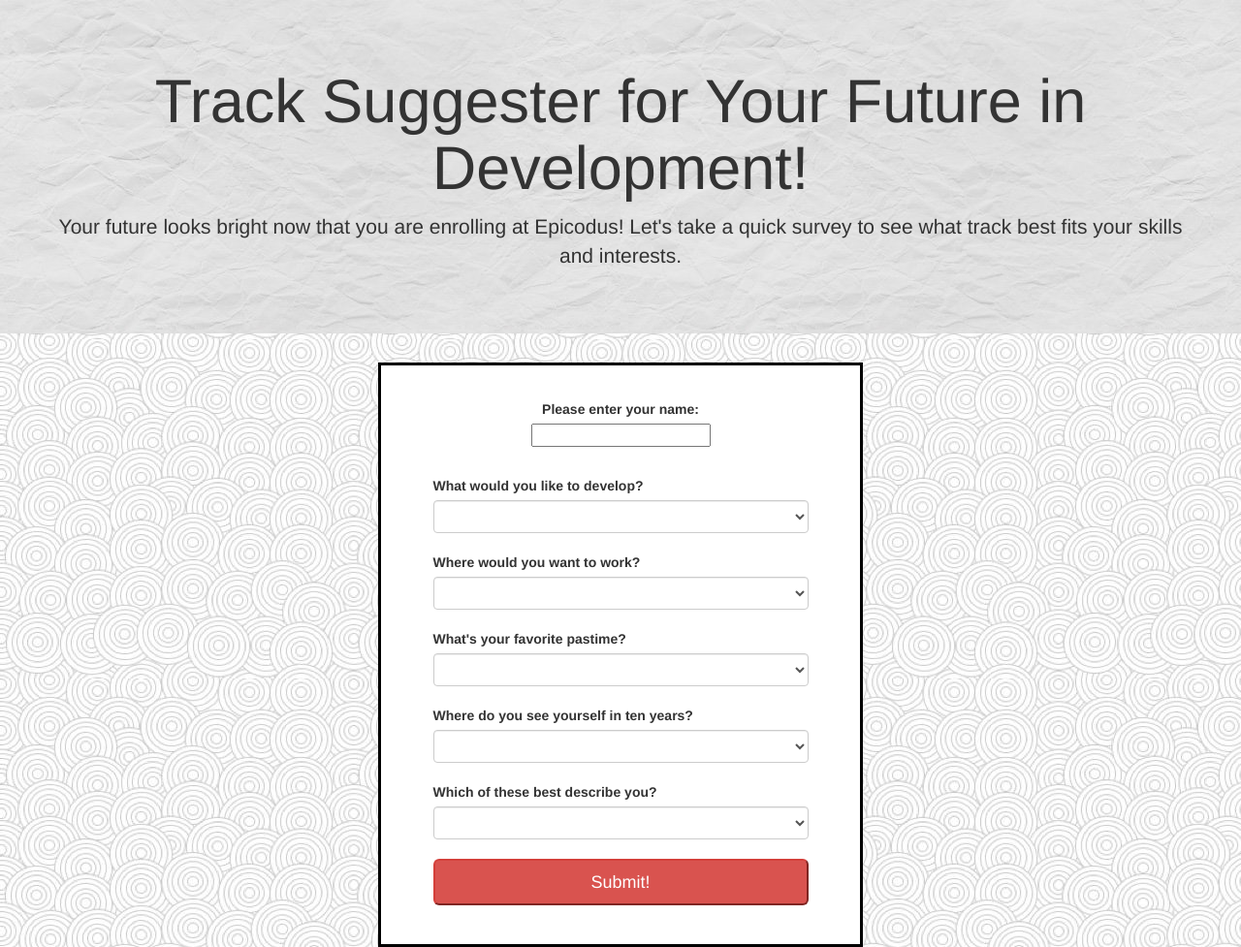
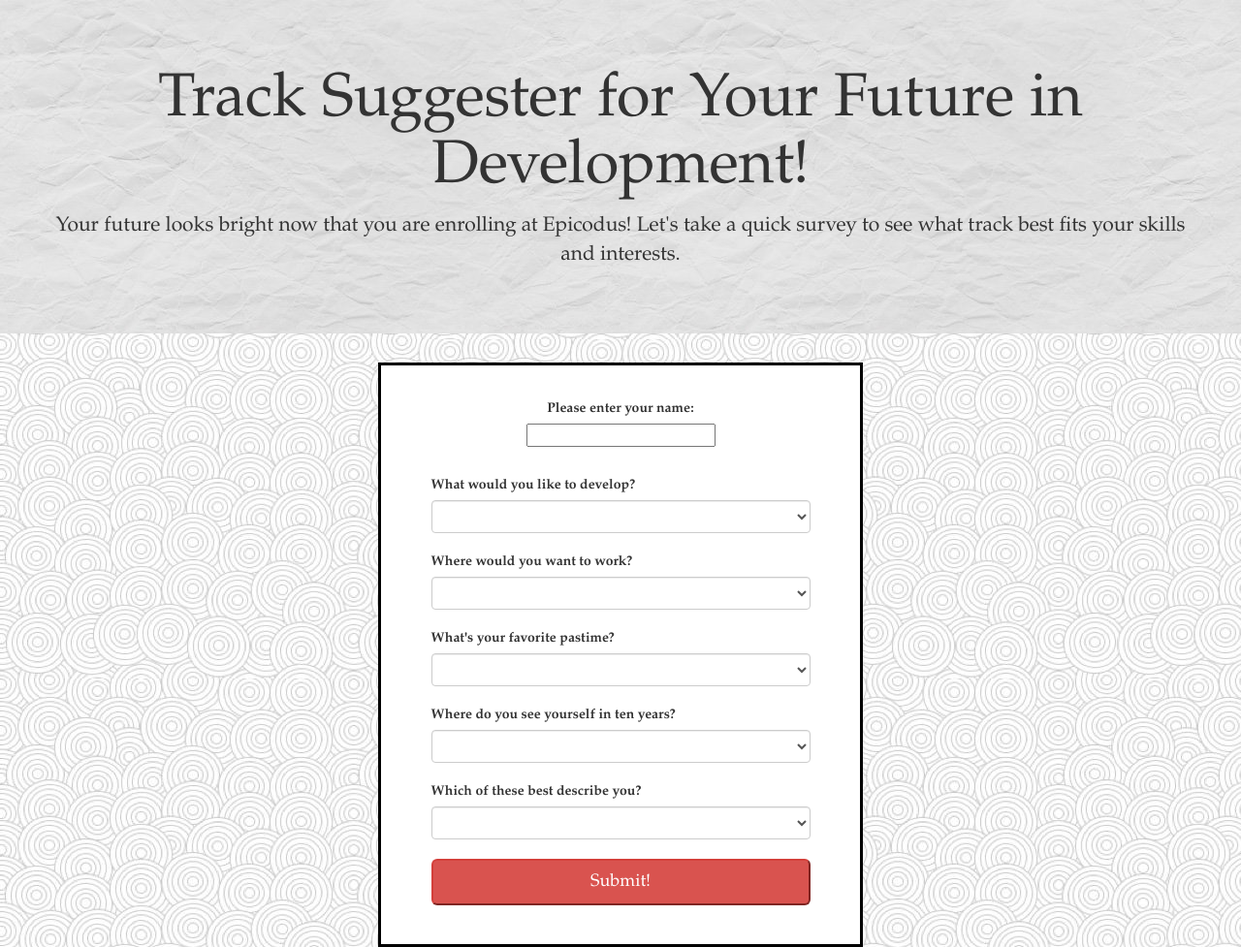
Before and after one commit to gpuett/track-suggester, a plain HTML site: page index.html in a window 1280 px wide. Shown: the whole page at 97% size. Drawn offline with Linux system fonts and the light colour scheme.

Commit message:
Change font family.

```diff
--- a/css/styles.css
+++ b/css/styles.css
@@ -29,6 +29,10 @@
   background-image: url(../img/subtle.jpg);
 }
 
+.jumbotron p, h1 {
+  font-family: garamond;
+}
+
 .container {
   display: block;
   text-align: center;
@@ -51,6 +55,7 @@ form {
 
 body {
   background-image: url(../img/swirl.jpg);
+  font-family: garamond;
 }
 .form-group {
   padding: 15px;
```
